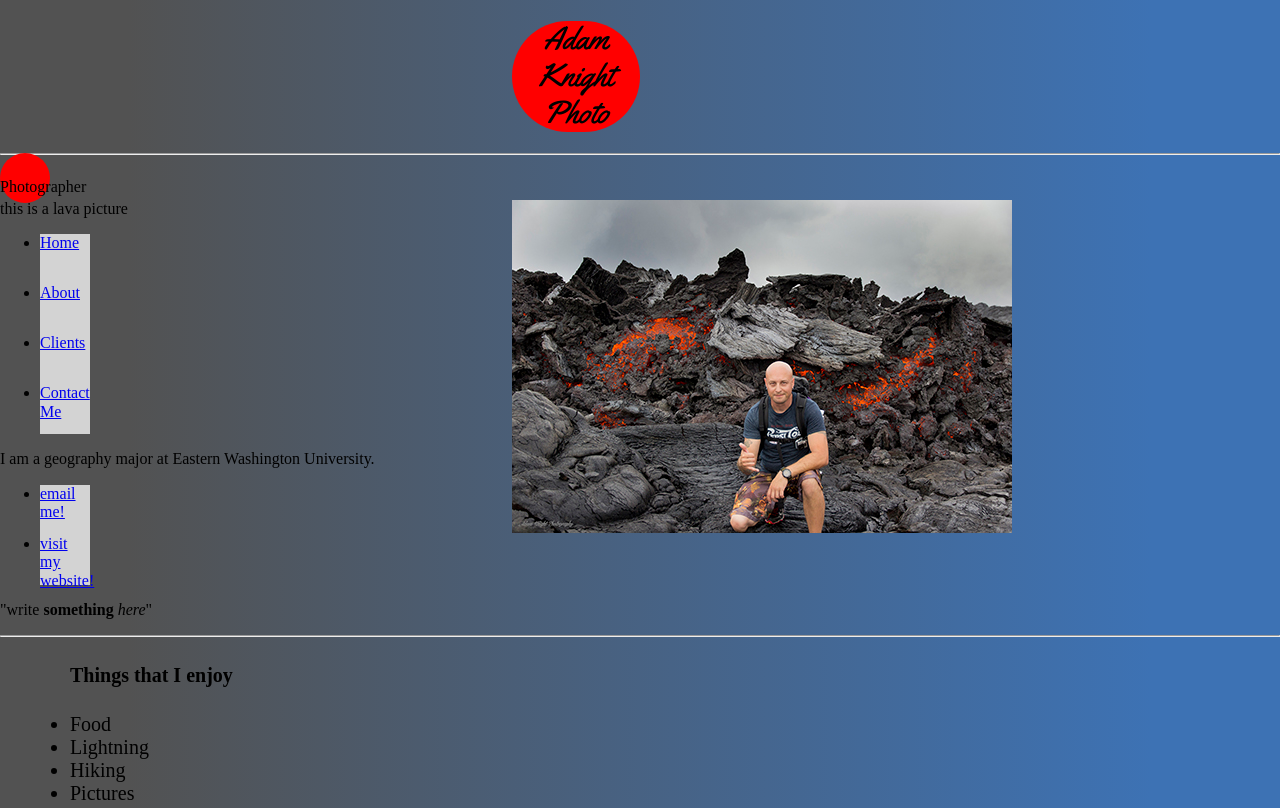
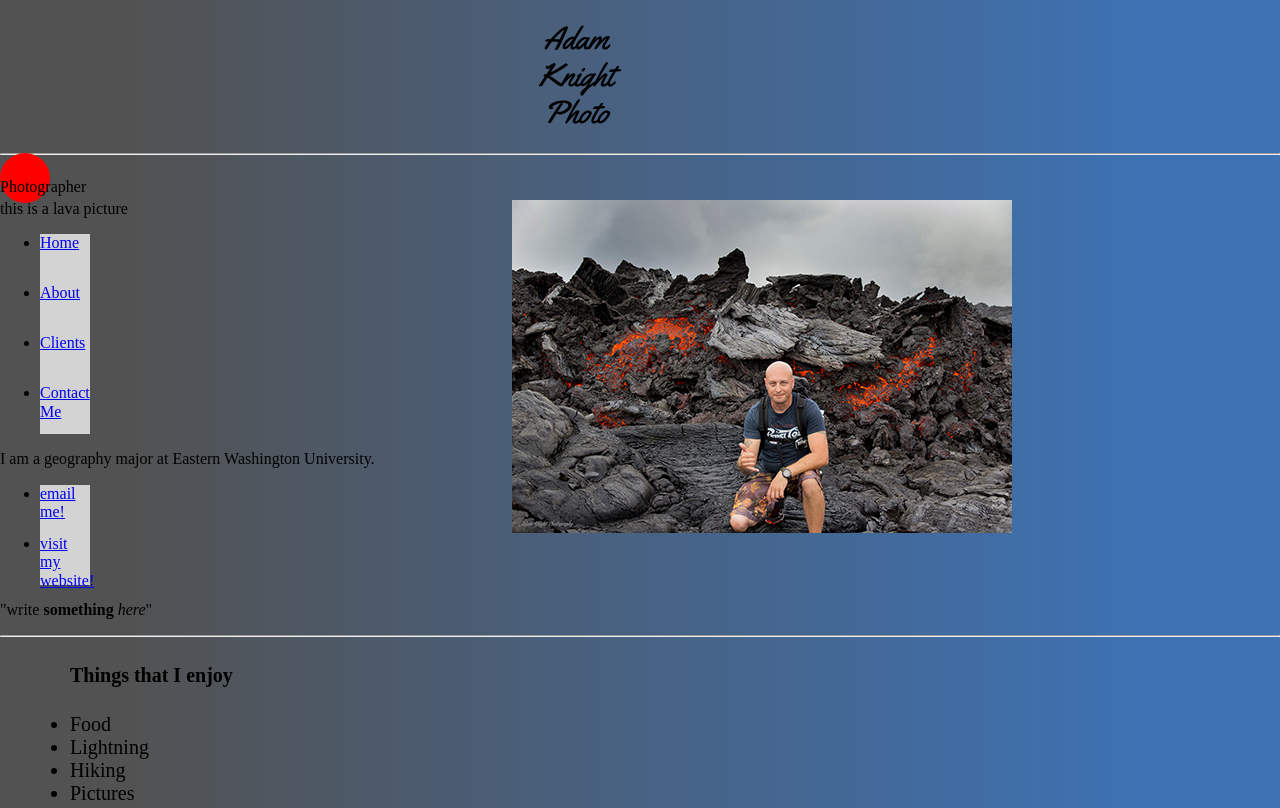
Before and after one commit to aknightx/aknightx.github.io, a plain HTML site: page index.html in a window 1280 px wide. Shown: the top 808 px of the page. Drawn offline with nearby package versions, Linux system fonts and the light colour scheme.

Commit message:
more stuff

```diff
--- a/css/styles.css
+++ b/css/styles.css
@@ -2,8 +2,8 @@
 
 h1 {
     right: -40%;
-    background: red;
     border-radius: 90px;
+    text: inline-block;
     position:relative;
     max-width: 10%;
     text-align: center;
--- a/index.html
+++ b/index.html
@@ -12,7 +12,7 @@
     <link rel="stylesheet" href="css/styles.css">
     <link rel="stylesheet" href="https://necolas.github.io/normalize.css/3.0.2/normalize.css">
 
-
+<link rel="treehousegrids" href="https://raw.githubusercontent.com/vcd/web-2-starter/master/css/grid.css">
 
 </head>
 <body>
```
